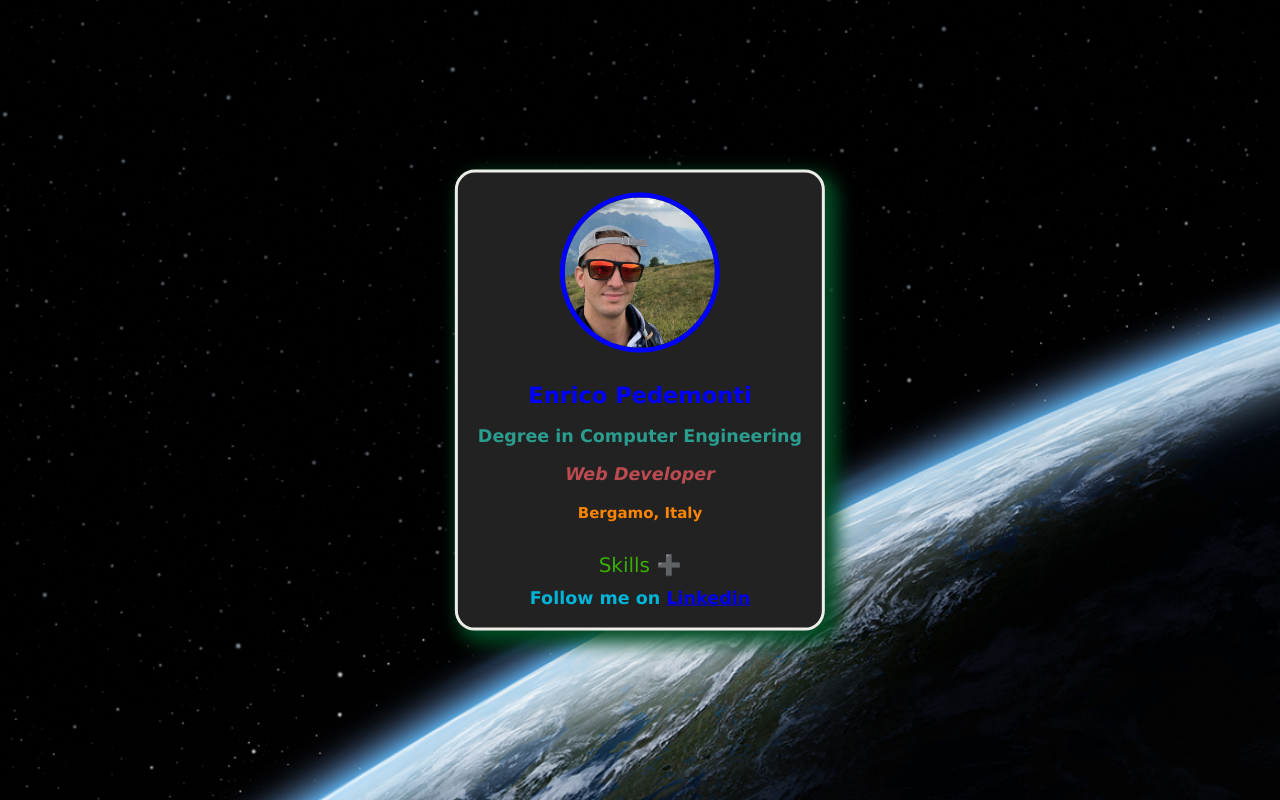
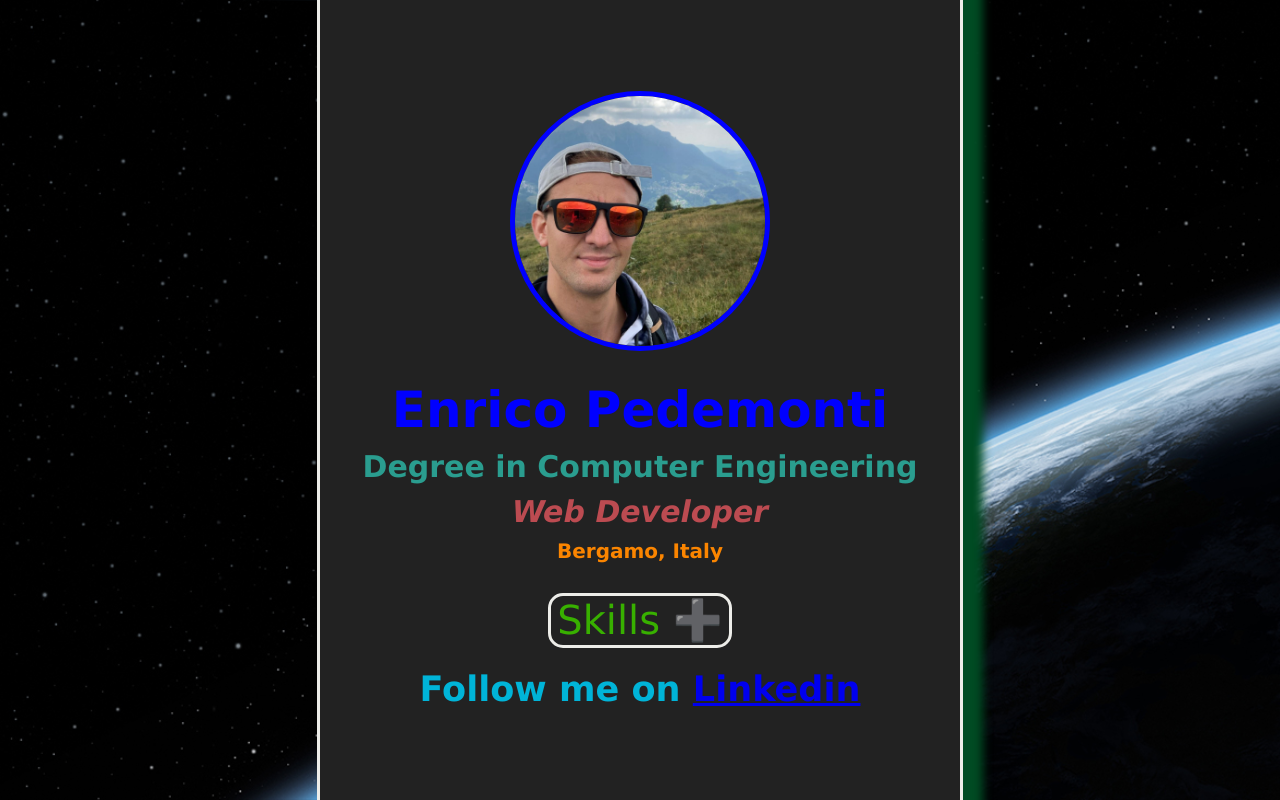
Before and after one commit to LanceGiave96/Business-Card, a plain HTML site: page index.html in a window 1280 px wide. Drawn offline with Linux system fonts and the light colour scheme.

Commit message:
Adapting site to device browser

```diff
--- a/styles.css
+++ b/styles.css
@@ -3,6 +3,7 @@ body
 	background-image: url("images/space_2.jpg");
 	font-family: Rockwell, Sans Serif, Verdana;
 	background-size: cover;
+	user-select: none;
 }
 
 /*animations*/
@@ -33,6 +34,12 @@ body
 
 .card
 {
+	/*Display*/
+	display: flex;
+	flex-direction: column;
+	justify-content: center;
+	align-items: center;
+
 	/*Style*/
 	text-align: center;
 	color: #2b2839;
@@ -45,15 +52,15 @@ body
 	transform: translate(-50%, -50%);
 
 	/*Width-height*/
-	min-width: 315px;
-	min-height: 426px;
-	padding: 10px;
+	min-width: 600px;
+	min-height: 900px;
+	padding: 20px;
 	font-size: 15px;
 
 	/*Border and shadow*/
 	border-radius: 20px;
 	border: 3px solid #edede9;
-	box-shadow: 8px 8px 18px 5px #004b23;
+	box-shadow: 20px 20px 10px #004b23;
 
 }
 
@@ -66,8 +73,8 @@ body
 
 .avatar
 {
-	width: 150px;
-	height: 150px;
+	width: 250px;
+	height: 250px;
 	border: 5px solid blue;
 	border-radius: 50%;
 }
@@ -78,7 +85,7 @@ body
 	flex-direction: column;
 	justify-content: center;
 	align-items: center;
-	gap: 10px;
+	gap: 20px;
 	padding: 10px;
 }
 
@@ -98,8 +105,10 @@ body
 	font-family: inherit;
 	font-size: 20px;
 	color: #38b000;
-	border: none;
+	border: 3px solid #edede9;
+	border-radius: 15px;
 	cursor: pointer;
+	font-size: 40px;
 }
 
 .no-margin
@@ -117,6 +126,9 @@ body
 	color: blue;
 	animation-name: color-blue;
 	animation-duration: 4s;
+	font-size: 50px;
+	font-weight: bolder;
+	margin: 10px 0px 10px 0px;
 }
 
 .text-orange
@@ -124,6 +136,8 @@ body
 	color: #fb8500;
 	animation-name: color-orange;
 	animation-duration: 4s;
+	font-size: 20px;
+	margin: 10px 0px 10px 0px;
 }
 
 .text-green
@@ -131,6 +145,8 @@ body
 	color: #2a9d8f;
 	animation-name: color-green;
 	animation-duration: 4s;
+	font-size: 30px;
+	margin: 10px 0px 10px 0px;
 }
 
 .text-shadow-black
@@ -143,11 +159,14 @@ body
 	color: #bc4b51;
 	animation-name: color-bordeaux;
 	animation-duration: 4s;
+	font-size: 30px;
+	margin: 10px 0px 10px 0px;
 }
 
 .text-blue-light
 {
 	color: #00b4d8;
+	font-size: 30px;
 }
 
 .text-green-1
```
Also changed, not shown: index.html (+1 -1 lines).
